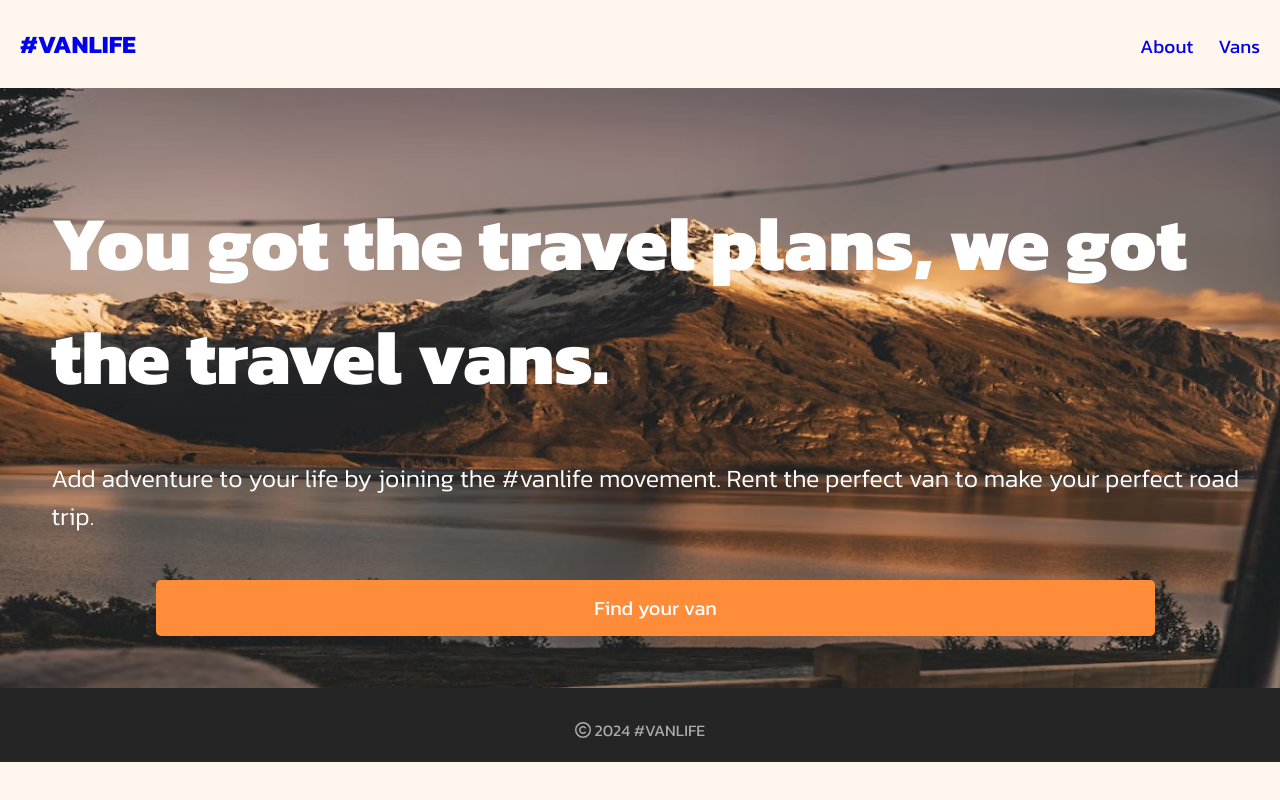
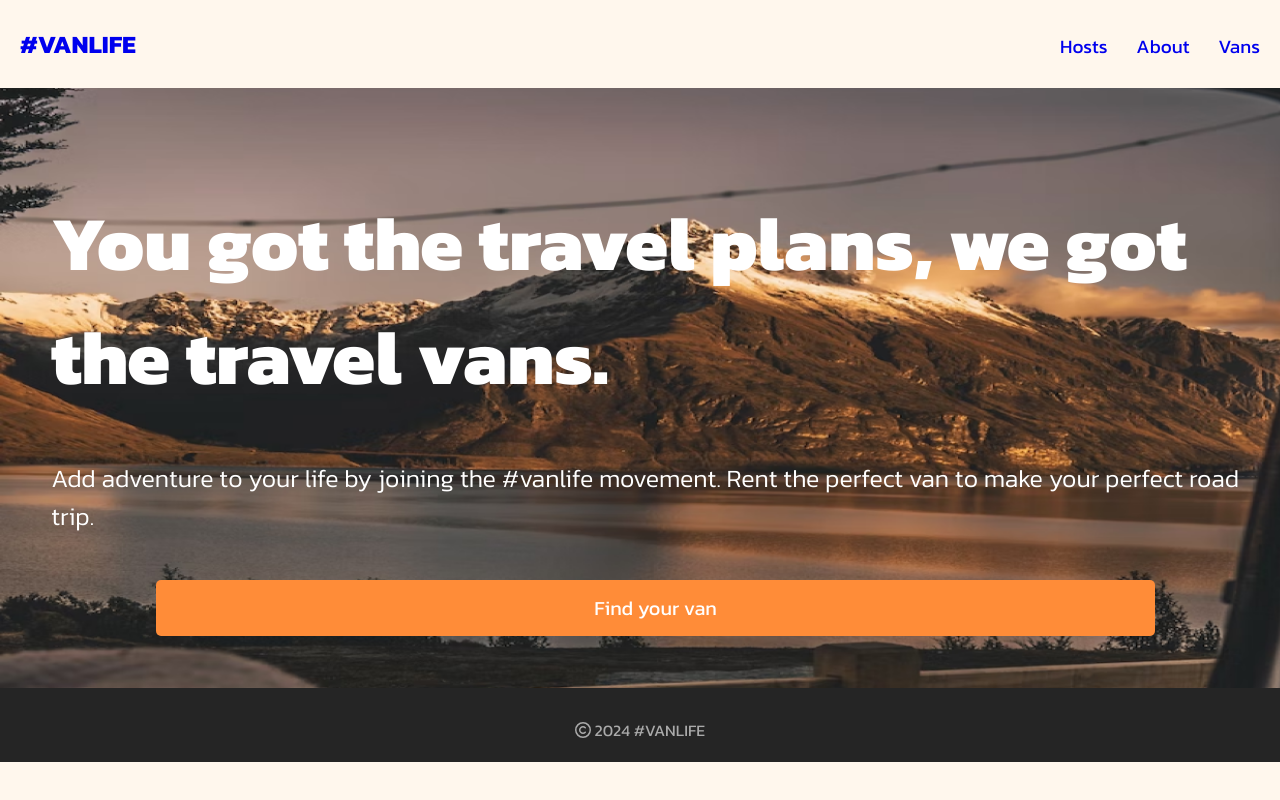
Before and after one commit to Y0srgh/vanlife, a React app: page / in a window 1280 px wide. Built offline with nearby package versions, Linux system fonts and the light colour scheme; the HTML template or start-up script is replaced by a standard one; what miragejs would draw is missing.

Commit message:
added a route layoute

```diff
--- a/src/App.css
+++ b/src/App.css
@@ -116,7 +116,7 @@
   font-weight: 400;
   font-size: 19px;
 
-  flex-basis: 120px;
+  flex-basis: 200px;
   display: flex;
   justify-content: space-between;
   align-items: baseline;
--- a/src/App.jsx
+++ b/src/App.jsx
@@ -1,21 +1,24 @@
 import React, { Component, useEffect } from 'react';
 import { Route,Routes,BrowserRouter } from 'react-router-dom';
-import NavBar from './components/navBar';
 import About from './components/about';
 import Vans from './components/vans';
 import Footer from './components/footer';
 import Home from './components/home';
 import './App.css';
 import VanDetail from './components/vanDetail';
+import Layout from './components/Layout';
+
 function App() {
     return (
     <BrowserRouter>
-      <NavBar/>
+
       <Routes>
-        <Route path="/about" element={<About/>}/>
+        <Route element={< Layout />}>
         <Route path="/vans" element={<Vans/>}/>
         <Route path="/vans/:id" element={<VanDetail/>}/>
         <Route path="/" element={<Home/>}/>
+        <Route path="/about" element={<About/>}/>
+      </Route>
       </Routes>
       <Footer/>
     </BrowserRouter>);
--- /dev/null
+++ b/src/components/Layout.jsx
@@ -0,0 +1,12 @@
+import React from 'react'
+import { Outlet } from 'react-router-dom'
+import NavBar from './navBar';
+
+export default function Layout() {
+    return (
+        <>
+            <NavBar/>
+            <Outlet />
+        </>
+    )
+}
--- /dev/null
+++ b/src/components/host.jsx
@@ -0,0 +1,5 @@
+import React from 'react'
+
+export default function Host() {
+
+}
--- a/src/components/navBar.jsx
+++ b/src/components/navBar.jsx
@@ -11,6 +11,7 @@
             <Link to={"/"}>#VANLIFE</Link >
 
         </div><div className='links'>
+            <Link to={"/host"}>Hosts</Link>
             <Link to={"/about"}>About</Link>
             <Link to={"/vans"}>Vans</Link>
         </div>
--- a/src/style/vans.css
+++ b/src/style/vans.css
@@ -2,6 +2,10 @@
 .vans {
   padding: 40px;
   font-family: Inter;
+  display: flex;
+  row-gap: 50px;
+  flex-direction: column;
+  padding: 60px;
 }
 
 .van-container {
@@ -12,6 +16,7 @@
 }
 
 .vans-title {
+  flex: 1;
   font-weight: 500;
   font-size: 40px;
 }
```
